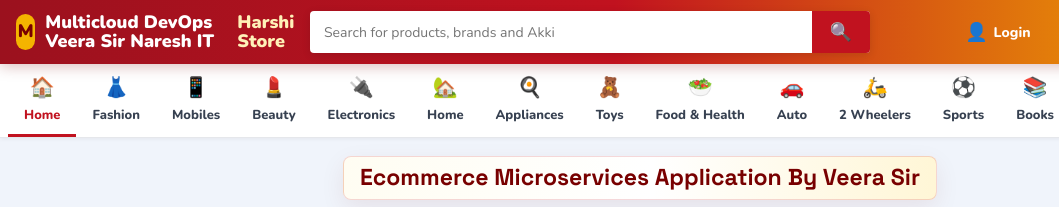
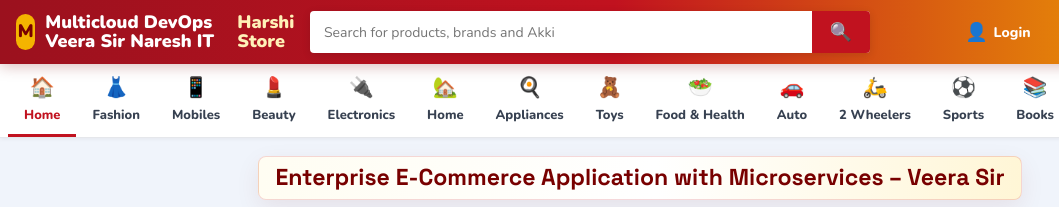
Before and after one commit to Anant2101/kubernetes-microservice-stateless, a plain HTML site: page frontend/main/index.html in a window 1280 px wide. Shown: the top 207 px of the page, 0-1059 px from the left. Drawn offline with nearby package versions, Linux system fonts and the light colour scheme.

Commit message:
Update index.html

```diff
--- a/frontend/main/index.html
+++ b/frontend/main/index.html
@@ -635,7 +635,7 @@
     <div class="cats-inner" id="topCategories"></div>
   </nav>
 
-  <h1 class="app-heading"><span>Ecommerce Microservices Application By Veera Sir</span></h1>
+  <h1 class="app-heading"><span>Enterprise E-Commerce Application with Microservices – Veera Sir</span></h1>
 
   <div class="banner-wrap">
     <div class="hero-deal-grid">
```
